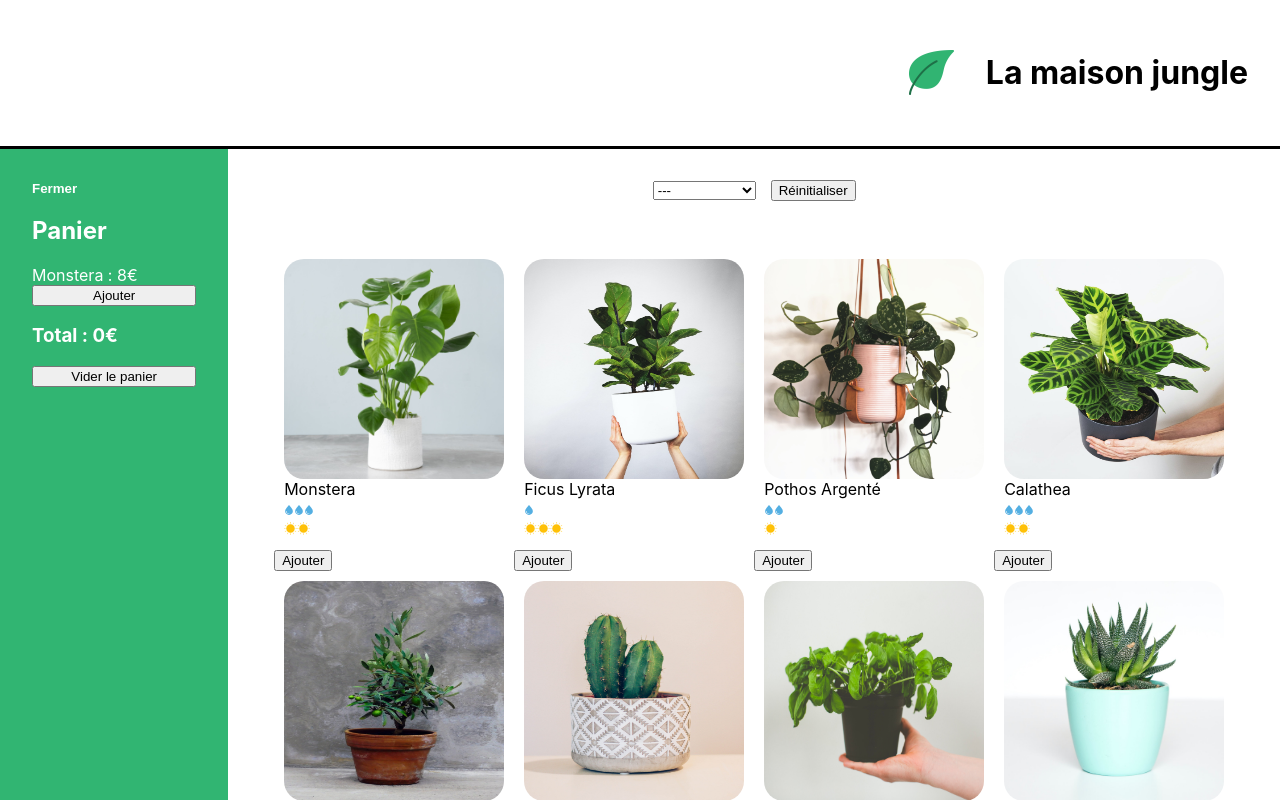
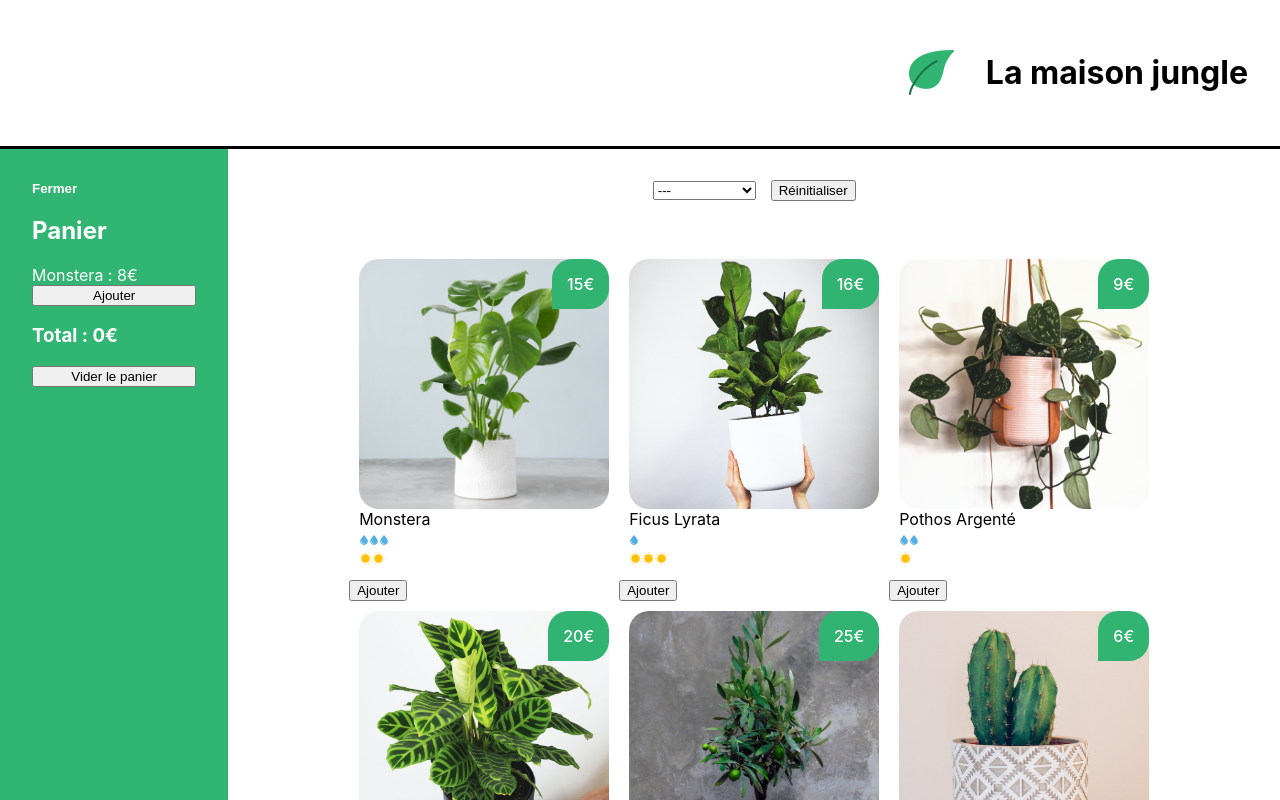
Before and after one commit to Riocamy/la-maison-jungle, a React (Create React App) app: page / in a window 1280 px wide. Shown: the top 800 px of the page. Built offline with nearby package versions, Linux system fonts and the light colour scheme.

Commit message:
added plant items price

```diff
--- a/src/components/PlantItem.js
+++ b/src/components/PlantItem.js
@@ -1,4 +1,3 @@
-
 import CareScale from './CareScale'
 import '../styles/PlantItem.css'
 
@@ -6,9 +5,10 @@
 	alert(`Vous voulez acheter 1 ${plantName}? Très bon choix 🌱✨`)
 }
 
-function PlantItem({ cover, name, water, light }) {
+function PlantItem({ cover, name, water, light, price }) {
 	return (
 		<li className='lmj-plant-item' onClick={() => handleClick}>
+			<span className='lmj-plant-item-price'>{price}€</span>
 			<img className='lmj-plant-item-cover' src={cover} alt={`${name} cover`} />
 			{name}
 			<div>
--- a/src/datas/plantList.js
+++ b/src/datas/plantList.js
@@ -15,7 +15,8 @@
 		id: '1ed',
 		light: 2,
 		water: 3,
-		cover: monstera
+		cover: monstera,
+		price: 15
 	},
 	{
 		name: 'ficus lyrata',
@@ -23,7 +24,8 @@
 		id: '2ab',
 		light: 3,
 		water: 1,
-		cover: lyrata
+		cover: lyrata,
+		price: 16
 	},
 
 	{
@@ -32,7 +34,9 @@
 		id: '3sd',
 		light: 1,
 		water: 2,
-		cover: pothos
+		cover: pothos,
+
+		price: 9
 	},
 	{
 		name: 'calathea',
@@ -40,7 +44,9 @@
 		id: '4kk',
 		light: 2,
 		water: 3,
-		cover: calathea
+		cover: calathea,
+
+		price: 20
 	},
 	{
 		name: 'olivier',
@@ -48,7 +54,8 @@
 		id: '5pl',
 		light: 3,
 		water: 1,
-		cover: olivier
+		cover: olivier,
+		price: 25
 	},
 
 	{
@@ -57,7 +64,8 @@
 		id: '8fp',
 		light: 2,
 		water: 1,
-		cover: cactus
+		cover: cactus,
+		price: 6
 	},
 	{
 		name: 'basilique',
@@ -65,7 +73,8 @@
 		id: '7ie',
 		light: 2,
 		water: 3,
-		cover: basil
+		cover: basil,
+		price: 5
 	},
 	{
 		name: 'succulente',
@@ -73,7 +82,8 @@
 		id: '9vn',
 		light: 2,
 		water: 1,
-		cover: succulent
+		cover: succulent,
+		price: 8
 	},
 
 	{
@@ -82,6 +92,7 @@
 		id: '6uo',
 		light: 2,
 		water: 2,
-		cover: mint
+		cover: mint,
+		price: 4
 	}
 ]
--- a/src/styles/PlantItem.css
+++ b/src/styles/PlantItem.css
@@ -1,7 +1,8 @@
 .lmj-plant-item-cover {
-	height: 220px;
-	width: 220px;
+	height: 250px;
+	width: 250px;
 	border-radius: 20px;
+	object-fit: cover;
 }
 
 .lmj-plant-item {
@@ -11,4 +12,16 @@
 	justify-content: center;
 	flex-direction: column;
 	text-transform: capitalize;
+	position: relative;
 }
+
+.lmj-plant-item-price {
+	position: absolute;
+	border-radius: 20px 20px 20px 0;
+	background-color: #31b472;
+	color: white;
+	padding: 15px;
+	right: 0;
+	top: 0;
+	font-weight: 500;
+}
```
